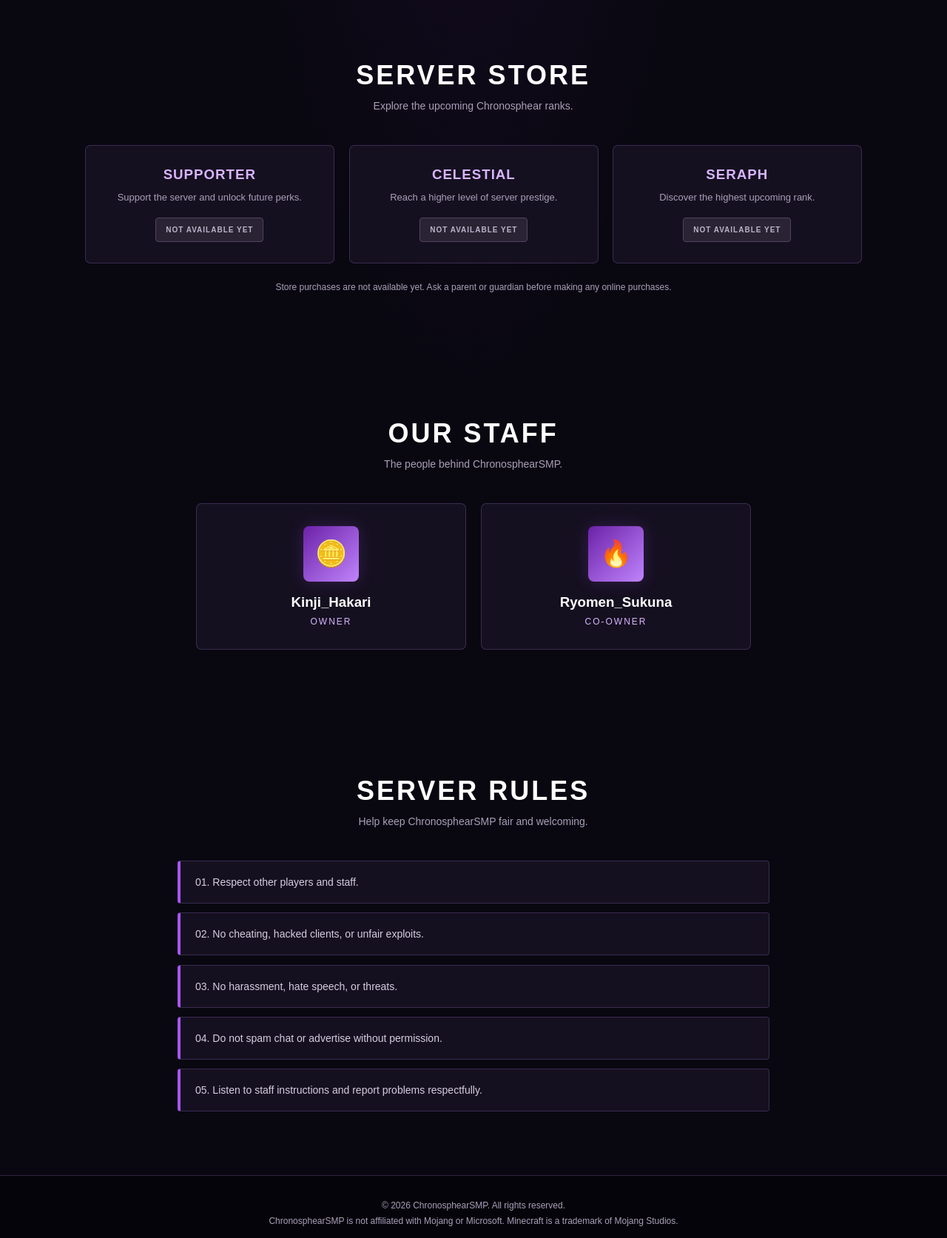
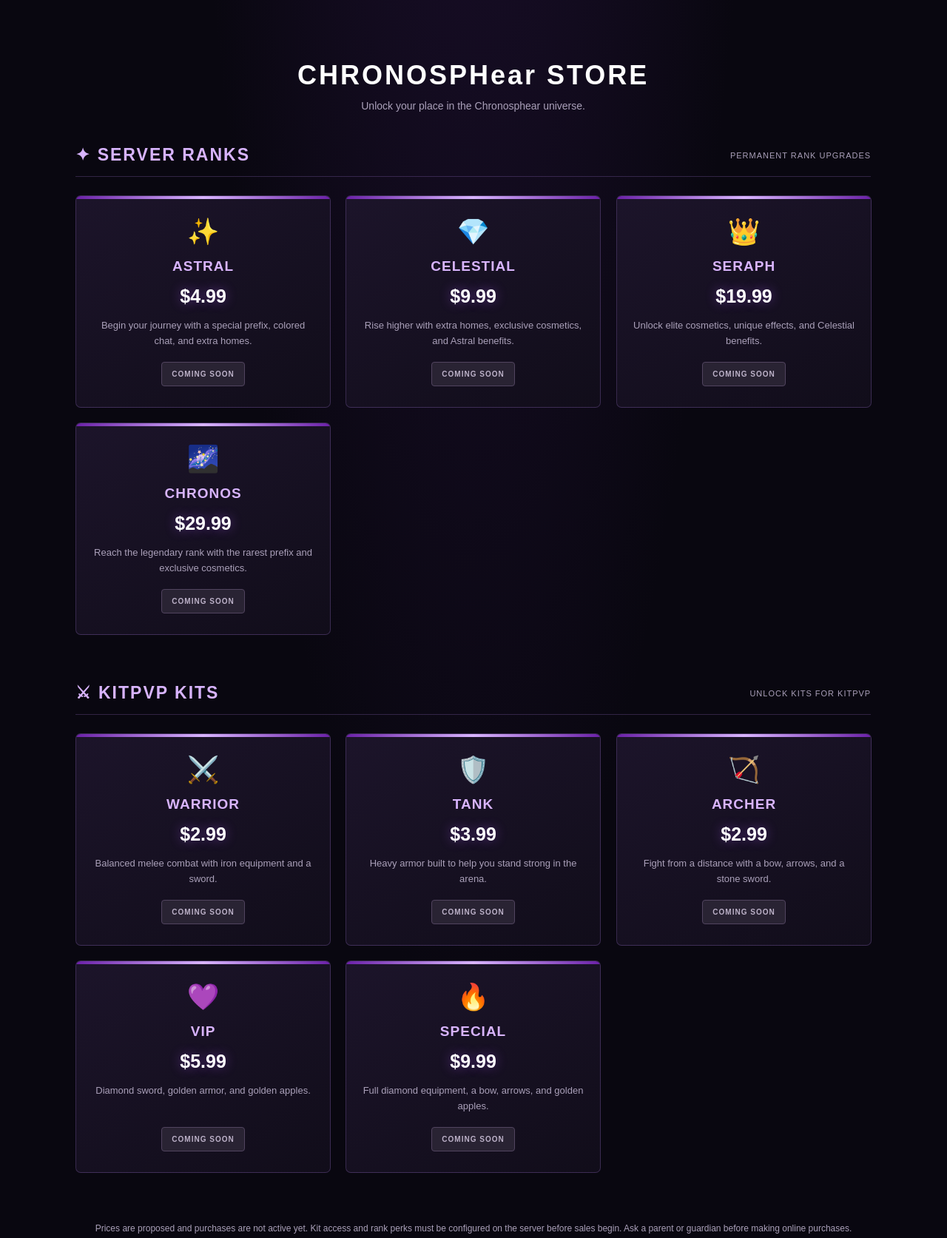
Before and after one commit to Chronosphear/ChronosphearSMP, a plain HTML site: page index.html in a window 1280 px wide. Shown: the part 1960-3633 px from the top of the page at 74% size. Drawn offline with Linux system fonts and the light colour scheme.

Commit message:
Update index.html

```diff
--- a/index.html
+++ b/index.html
@@ -18,11 +18,7 @@
       --border: rgba(190, 140, 255, .22);
     }
 
-    * {
-      box-sizing: border-box;
-      margin: 0;
-      padding: 0;
-    }
+    * { box-sizing: border-box; margin: 0; padding: 0; }
 
     html {
       scroll-behavior: smooth;
@@ -38,16 +34,8 @@
       overflow-x: hidden;
     }
 
-    a {
-      color: inherit;
-      text-decoration: none;
-    }
-
-    button {
-      font: inherit;
-    }
-
-    /* NAVIGATION */
+    a { color: inherit; text-decoration: none; }
+    button { font: inherit; }
 
     .navbar {
       position: sticky;
@@ -88,8 +76,6 @@
       text-shadow: 0 0 12px var(--purple);
     }
 
-    /* HERO */
-
     .hero {
       min-height: 650px;
       display: flex;
@@ -121,20 +107,16 @@
       letter-spacing: clamp(1px, .5vw, 5px);
       overflow-wrap: anywhere;
       color: white;
-      text-shadow:
-        0 0 15px rgba(168, 85, 247, .8),
-        0 0 45px rgba(168, 85, 247, .35);
+      text-shadow: 0 0 15px rgba(168,85,247,.8),
+                   0 0 45px rgba(168,85,247,.35);
       animation: titleGlow 4s ease-in-out infinite alternate;
     }
 
     @keyframes titleGlow {
-      from {
-        text-shadow: 0 0 12px rgba(168, 85, 247, .4);
-      }
+      from { text-shadow: 0 0 12px rgba(168,85,247,.4); }
       to {
-        text-shadow:
-          0 0 20px rgba(168, 85, 247, .9),
-          0 0 55px rgba(168, 85, 247, .5);
+        text-shadow: 0 0 20px rgba(168,85,247,.9),
+                     0 0 55px rgba(168,85,247,.5);
       }
     }
 
@@ -168,15 +150,13 @@
 
     .btn:hover {
       transform: translateY(-4px);
-      box-shadow: 0 0 25px rgba(168, 85, 247, .5);
+      box-shadow: 0 0 25px rgba(168,85,247,.5);
     }
 
     .btn.secondary {
       background: transparent;
       border-color: var(--border);
     }
-
-    /* FLOATING PIXEL BLOCKS */
 
     .pixel-block {
       position: absolute;
@@ -188,51 +168,29 @@
       box-shadow: 0 0 25px currentColor;
     }
 
-    .block-one {
-      top: 20%;
-      left: 12%;
-      background: #9333ea;
-      color: #9333ea;
-    }
-
+    .block-one { top: 20%; left: 12%; background: #9333ea; color: #9333ea; }
     .block-two {
-      top: 65%;
-      right: 14%;
-      background: #6b7280;
-      color: #6b7280;
+      top: 65%; right: 14%;
+      background: #6b7280; color: #6b7280;
       animation-delay: 1.5s;
     }
-
     .block-three {
-      bottom: 12%;
-      left: 25%;
-      background: #4ade80;
-      color: #4ade80;
+      bottom: 12%; left: 25%;
+      background: #4ade80; color: #4ade80;
       animation-delay: 3s;
     }
-
     .block-four {
-      top: 18%;
-      right: 25%;
-      background: #c084fc;
-      color: #c084fc;
+      top: 18%; right: 25%;
+      background: #c084fc; color: #c084fc;
       animation-delay: 2s;
     }
 
     @keyframes blockFloat {
-      0%, 100% {
-        transform: translateY(0) rotate(0deg);
-      }
-      50% {
-        transform: translateY(-30px) rotate(12deg);
-      }
+      0%, 100% { transform: translateY(0) rotate(0deg); }
+      50% { transform: translateY(-30px) rotate(12deg); }
     }
 
-    /* GENERAL SECTIONS */
-
-    section {
-      padding: 85px 8%;
-    }
+    section { padding: 85px 8%; }
 
     .section-heading {
       text-align: center;
@@ -251,8 +209,6 @@
       font-size: 14px;
     }
 
-    /* GAMEMODES */
-
     .gamemode-grid {
       display: grid;
       grid-template-columns: repeat(2, minmax(0, 1fr));
@@ -267,15 +223,11 @@
       min-width: 0;
       overflow: hidden;
       padding: 30px;
-      background:
-        linear-gradient(145deg, rgba(45, 25, 68, .9), rgba(16, 12, 25, .98));
+      background: linear-gradient(145deg, rgba(45,25,68,.9), rgba(16,12,25,.98));
       border: 1px solid var(--border);
       border-radius: 8px;
-      box-shadow: 0 12px 35px rgba(0, 0, 0, .25);
-      transition:
-        transform .4s ease,
-        border-color .4s ease,
-        box-shadow .4s ease;
+      box-shadow: 0 12px 35px rgba(0,0,0,.25);
+      transition: transform .4s ease, border-color .4s ease, box-shadow .4s ease;
     }
 
     .game-card::before {
@@ -291,13 +243,10 @@
     .game-card:hover {
       transform: translateY(-9px) scale(1.015);
       border-color: var(--purple);
-      box-shadow: 0 15px 40px rgba(147, 51, 234, .25);
+      box-shadow: 0 15px 40px rgba(147,51,234,.25);
     }
 
-    .game-icon {
-      font-size: 38px;
-      margin: 12px 0 18px;
-    }
+    .game-icon { font-size: 38px; margin: 12px 0 18px; }
 
     .game-card h3 {
       color: white;
@@ -316,8 +265,8 @@
       display: inline-block;
       margin-bottom: 12px;
       color: var(--purple-light);
-      border: 1px solid rgba(216, 180, 254, .35);
-      background: rgba(147, 51, 234, .12);
+      border: 1px solid rgba(216,180,254,.35);
+      background: rgba(147,51,234,.12);
       padding: 6px 10px;
       border-radius: 4px;
       font-size: 10px;
@@ -325,19 +274,17 @@
       letter-spacing: 2px;
     }
 
-    /* JUJUTSU KAISEN INSIDE SURVIVAL */
-
     .jjk-feature {
       margin-top: 27px;
       padding: 20px;
-      background: rgba(8, 6, 15, .65);
-      border: 1px solid rgba(168, 85, 247, .3);
+      background: rgba(8,6,15,.65);
+      border: 1px solid rgba(168,85,247,.3);
       border-radius: 6px;
       transition: background .3s, border-color .3s;
     }
 
     .jjk-feature:hover {
-      background: rgba(30, 15, 45, .85);
+      background: rgba(30,15,45,.85);
       border-color: var(--purple);
     }
 
@@ -357,14 +304,14 @@
 
     .jjk-list {
       display: grid;
-      grid-template-columns: repeat(2, minmax(0, 1fr));
+      grid-template-columns: repeat(2, minmax(0,1fr));
       gap: 9px;
     }
 
     .jjk-item {
       padding: 10px;
-      background: rgba(147, 51, 234, .12);
-      border: 1px solid rgba(168, 85, 247, .2);
+      background: rgba(147,51,234,.12);
+      border: 1px solid rgba(168,85,247,.2);
       border-radius: 4px;
       color: #e9d5ff;
       font-size: 12px;
@@ -374,14 +321,14 @@
 
     .jjk-item:hover {
       transform: translateY(-4px);
-      background: rgba(147, 51, 234, .3);
+      background: rgba(147,51,234,.3);
     }
 
     .kitpvp-label {
       display: inline-block;
       margin-top: 18px;
       color: #e9d5ff;
-      background: rgba(147, 51, 234, .18);
+      background: rgba(147,51,234,.18);
       border: 1px solid var(--border);
       padding: 8px 12px;
       border-radius: 4px;
@@ -389,8 +336,6 @@
       font-weight: bold;
       letter-spacing: 2px;
     }
-
-    /* SERVER ADDRESS */
 
     .server-box {
       max-width: 750px;
@@ -422,39 +367,93 @@
 
     /* STORE */
 
+    .store-category {
+      max-width: 1150px;
+      margin: 0 auto 65px;
+    }
+
+    .store-category-heading {
+      display: flex;
+      align-items: center;
+      justify-content: space-between;
+      flex-wrap: wrap;
+      gap: 12px;
+      margin-bottom: 25px;
+      padding-bottom: 15px;
+      border-bottom: 1px solid var(--border);
+    }
+
+    .store-category-heading h3 {
+      color: var(--purple-light);
+      font-size: 23px;
+      letter-spacing: 2px;
+    }
+
+    .store-category-heading span {
+      color: var(--muted);
+      font-size: 11px;
+      letter-spacing: 1px;
+    }
+
     .store-grid {
       display: grid;
       grid-template-columns: repeat(3, minmax(0, 1fr));
       gap: 20px;
-      max-width: 1050px;
-      margin: 0 auto;
     }
 
     .store-card {
+      position: relative;
+      overflow: hidden;
       text-align: center;
-      padding: 28px 18px;
-      background: var(--panel);
+      padding: 28px 20px;
+      background: linear-gradient(150deg, #1c142a, #110d1a);
       border: 1px solid var(--border);
       border-radius: 7px;
       transition: transform .4s, border-color .4s, box-shadow .4s;
     }
 
+    .store-card::before {
+      content: "";
+      position: absolute;
+      top: 0;
+      left: 0;
+      width: 100%;
+      height: 4px;
+      background: linear-gradient(90deg, #6b21a8, #d8b4fe, #6b21a8);
+    }
+
     .store-card:hover {
       transform: translateY(-7px);
       border-color: var(--purple);
-      box-shadow: 0 12px 30px rgba(147, 51, 234, .15);
+      box-shadow: 0 12px 30px rgba(147,51,234,.2);
     }
 
-    .store-card h3 {
+    .store-icon {
+      font-size: 35px;
+      margin-bottom: 15px;
+    }
+
+    .store-card h4 {
       color: var(--purple-light);
-      margin-bottom: 12px;
+      margin-bottom: 10px;
+      font-size: 19px;
       letter-spacing: 1px;
+    }
+
+    .store-price {
+      color: white;
+      font-size: 25px;
+      font-weight: 900;
+      margin: 15px 0;
+      text-shadow: 0 0 15px rgba(168,85,247,.45);
     }
 
     .store-card p {
       color: var(--muted);
       font-size: 13px;
-      margin-bottom: 20px;
+      line-height: 1.6;
+      min-height: 42px;
+      margin-bottom: 17px;
     }
 
     .unavailable {
@@ -473,14 +472,13 @@
       text-align: center;
       color: var(--muted);
       font-size: 12px;
+      line-height: 1.7;
       margin-top: 25px;
     }
 
-    /* STAFF */
-
     .staff-grid {
       display: grid;
-      grid-template-columns: repeat(2, minmax(0, 1fr));
+      grid-template-columns: repeat(2, minmax(0,1fr));
       gap: 20px;
       max-width: 750px;
       margin: 0 auto;
@@ -498,7 +496,7 @@
     .staff-card:hover {
       transform: translateY(-7px);
       border-color: var(--purple);
-      box-shadow: 0 12px 30px rgba(147, 51, 234, .2);
+      box-shadow: 0 12px 30px rgba(147,51,234,.2);
     }
 
     .staff-avatar {
@@ -510,7 +508,7 @@
       border-radius: 8px;
       background: linear-gradient(135deg, #6b21a8, #c084fc);
       font-size: 35px;
-      box-shadow: 0 0 22px rgba(168, 85, 247, .2);
+      box-shadow: 0 0 22px rgba(168,85,247,.2);
       transition: transform .4s;
     }
 
@@ -518,18 +516,8 @@
       transform: scale(1.12) rotate(-5deg);
     }
 
-    .staff-card h3 {
-      color: white;
-      margin-bottom: 8px;
-    }
-
-    .staff-card p {
-      color: var(--purple-light);
-      font-size: 12px;
-      letter-spacing: 2px;
-    }
-
-    /* RULES */
+    .staff-card h3 { color: white; margin-bottom: 8px; }
+    .staff-card p { color: var(--purple-light); font-size: 12px; letter-spacing: 2px; }
 
     .rules-list {
       max-width: 800px;
@@ -555,8 +543,6 @@
       background: #20152f;
     }
 
-    /* FOOTER */
-
     footer {
       padding: 30px 20px;
       text-align: center;
@@ -564,130 +550,61 @@
       color: var(--muted);
       font-size: 12px;
       line-height: 1.8;
-      background: rgba(5, 4, 10, .8);
+      background: rgba(5,4,10,.8);
     }
 
-    /* ENHANCED SCROLL REVEALS */
-
-    .reveal,
-    .reveal-left,
-    .reveal-right,
-    .reveal-scale {
+    .reveal, .reveal-left, .reveal-right, .reveal-scale {
       opacity: 0;
       filter: blur(5px);
-      transition:
-        opacity .9s cubic-bezier(.2, .7, .2, 1),
-        transform .9s cubic-bezier(.2, .7, .2, 1),
-        filter .9s ease;
+      transition: opacity .9s cubic-bezier(.2,.7,.2,1),
+                  transform .9s cubic-bezier(.2,.7,.2,1),
+                  filter .9s ease;
       will-change: opacity, transform;
     }
 
-    .reveal {
-      transform: translateY(55px);
+    .reveal { transform: translateY(55px); }
+    .reveal-left { transform: translateX(-65px); }
+    .reveal-right { transform: translateX(65px); }
+    .reveal-scale { transform: scale(.88); }
+
+    .reveal.visible, .reveal-left.visible,
+    .reveal-right.visible, .reveal-scale.visible {
+      opacity: 1;
+      filter: blur(0);
+      transform: translate(0,0) scale(1);
     }
 
-    .reveal-left {
-      transform: translateX(-65px);
+    .gamemode-grid .game-card:nth-child(2) { transition-delay: .15s; }
+
+    .store-grid .store-card:nth-child(2) { transition-delay: .12s; }
+    .store-grid .store-card:nth-child(3) { transition-delay: .24s; }
+
+    .staff-grid .staff-card:nth-child(2) { transition-delay: .15s; }
+
+    .rules-list .rule:nth-child(2) { transition-delay: .08s; }
+    .rules-list .rule:nth-child(3) { transition-delay: .16s; }
+    .rules-list .rule:nth-child(4) { transition-delay: .24s; }
+    .rules-list .rule:nth-child(5) { transition-delay: .32s; }
+
+    @media (max-width: 900px) {
+      .store-grid { grid-template-columns: repeat(2, minmax(0,1fr)); }
     }
 
-    .reveal-right {
-      transform: translateX(65px);
-    }
-
-    .reveal-scale {
-      transform: scale(.88);
-    }
-
-    .reveal.visible,
-    .reveal-left.visible,
-    .reveal-right.visible,
-    .reveal-scale.visible {
-      opacity: 1;
-      filter: blur(0);
-      transform: translate(0, 0) scale(1);
-    }
-
-    /* STAGGERED CHILD ANIMATIONS */
-
-    .gamemode-grid .game-card:nth-child(2) {
-      transition-delay: .15s;
-    }
-
-    .store-grid .store-card:nth-child(2) {
-      transition-delay: .12s;
-    }
-
-    .store-grid .store-card:nth-child(3) {
-      transition-delay: .24s;
-    }
-
-    .staff-grid .staff-card:nth-child(2) {
-      transition-delay: .15s;
-    }
-
-    .rules-list .rule:nth-child(2) {
-      transition-delay: .08s;
-    }
-
-    .rules-list .rule:nth-child(3) {
-      transition-delay: .16s;
-    }
-
-    .rules-list .rule:nth-child(4) {
-      transition-delay: .24s;
-    }
-
-    .rules-list .rule:nth-child(5) {
-      transition-delay: .32s;
-    }
-
-    /* MOBILE */
-
     @media (max-width: 700px) {
-      .navbar {
-        padding: 16px 5%;
-        flex-direction: column;
-      }
-
-      .nav-links {
-        justify-content: center;
-        gap: 15px;
-      }
-
-      section {
-        padding: 65px 5%;
-      }
-
-      .gamemode-grid {
-        grid-template-columns: 1fr;
-      }
-
-      .store-grid {
-        grid-template-columns: 1fr;
-      }
-
-      .staff-grid {
-        grid-template-columns: 1fr;
-      }
-
-      .hero {
-        min-height: 570px;
-      }
+      .navbar { padding: 16px 5%; flex-direction: column; }
+      .nav-links { justify-content: center; gap: 15px; }
+      section { padding: 65px 5%; }
+      .gamemode-grid, .store-grid, .staff-grid { grid-template-columns: 1fr; }
+      .hero { min-height: 570px; }
     }
 
     @media (prefers-reduced-motion: reduce) {
-      *,
-      *::before,
-      *::after {
+      *, *::before, *::after {
         scroll-behavior: auto !important;
         animation-duration: .01ms !important;
         transition-duration: .01ms !important;
       }
-
-      .reveal,
-      .reveal-left,
-      .reveal-right,
-      .reveal-scale {
+      .reveal, .reveal-left, .reveal-right, .reveal-scale {
         opacity: 1;
         filter: none;
         transform: none;
@@ -700,7 +617,6 @@
 
   <nav class="navbar">
     <a href="#home" class="logo">ChronosphearSMP</a>
-
     <div class="nav-links">
       <a href="#home">Home</a>
       <a href="#gamemodes">Gamemodes</a>
@@ -710,8 +626,6 @@
     </div>
   </nav>
 
-  <!-- HERO -->
-
   <header class="hero" id="home">
     <div class="pixel-block block-one"></div>
     <div class="pixel-block block-two"></div>
@@ -720,22 +634,14 @@
 
     <div class="hero-content reveal">
       <div class="eyebrow">A world beyond the ordinary</div>
-
       <h1>ChronosphearSMP</h1>
-
-      <p>
-        Explore new realms. Build your legacy.
-        Write your story.
-      </p>
-
+      <p>Explore new realms. Build your legacy. Write your story.</p>
       <div class="buttons">
         <a href="#gamemodes" class="btn">EXPLORE GAMEMODES</a>
         <a href="#store" class="btn secondary">VIEW STORE</a>
       </div>
     </div>
   </header>
-
-  <!-- GAMEMODES -->
 
   <section id="gamemodes">
     <div class="section-heading reveal">
@@ -744,30 +650,15 @@
     </div>
 
     <div class="gamemode-grid">
-
-      <!-- SURVIVAL WITH JUJUTSU KAISEN INSIDE -->
-
       <article class="game-card reveal-left">
         <div class="game-icon">🌌</div>
-
         <span class="game-tag">MAIN GAMEMODE</span>
-
         <h3>SURVIVAL</h3>
-
-        <p>
-          Explore the world, gather resources, build your base,
-          and create your own adventure.
-        </p>
+        <p>Explore the world, gather resources, build your base, and create your own adventure.</p>
 
         <div class="jjk-feature">
           <h4>JUJUTSU KAISEN FEATURED</h4>
-
-          <p>
-            Enter the world of Jujutsu Kaisen inside Survival.
-            Discover special content inspired by the series
-            while continuing your survival adventure.
-          </p>
-
+          <p>Enter the world of Jujutsu Kaisen inside Survival. Discover special content inspired by the series while continuing your survival adventure.</p>
           <div class="jjk-list">
             <div class="jjk-item">Cursed Techniques</div>
             <div class="jjk-item">Special Abilities</div>
@@ -777,27 +668,15 @@
         </div>
       </article>
 
-      <!-- KITPVP -->
-
       <article class="game-card reveal-right">
         <div class="game-icon">⚔️</div>
-
         <span class="game-tag">PLAYER COMBAT</span>
-
         <h3>KITPVP</h3>
-
-        <p>
-          Choose your kit, enter the arena, and battle
-          against other players.
-        </p>
-
+        <p>Choose your kit, enter the arena, and battle against other players.</p>
         <span class="kitpvp-label">PLAYERS FFA</span>
       </article>
-
     </div>
   </section>
-
-  <!-- SERVER ADDRESS -->
 
   <section id="server">
     <div class="section-heading reveal">
@@ -807,16 +686,11 @@
 
     <div class="server-box reveal-scale">
       <p>SERVER ADDRESS</p>
-
       <div class="server-address">
         <code id="serverAddress">wss://Chronosphear.eagler.host</code>
-
-        <button class="btn" id="copyButton" onclick="copyAddress()">
-          COPY ADDRESS
-        </button>
+        <button class="btn" id="copyButton" onclick="copyAddress()">COPY ADDRESS</button>
       </div>
-
-      <p id="copyMessage" style="margin-top: 15px; color: #d8b4fe;"></p>
+      <p id="copyMessage" style="margin-top:15px;color:#d8b4fe;"></p>
     </div>
   </section>
 
@@ -824,39 +698,110 @@
 
   <section id="store">
     <div class="section-heading reveal">
-      <h2>SERVER STORE</h2>
-      <p>Explore the upcoming Chronosphear ranks.</p>
+      <h2>CHRONOSPHear STORE</h2>
+      <p>Unlock your place in the Chronosphear universe.</p>
     </div>
 
-    <div class="store-grid">
+    <!-- RANKS -->
 
-      <div class="store-card reveal">
-        <h3>SUPPORTER</h3>
-        <p>Support the server and unlock future perks.</p>
-        <span class="unavailable">NOT AVAILABLE YET</span>
+    <div class="store-category">
+      <div class="store-category-heading reveal">
+        <h3>✦ SERVER RANKS</h3>
+        <span>PERMANENT RANK UPGRADES</span>
       </div>
 
-      <div class="store-card reveal">
-        <h3>CELESTIAL</h3>
-        <p>Reach a higher level of server prestige.</p>
-        <span class="unavailable">NOT AVAILABLE YET</span>
+      <div class="store-grid">
+        <article class="store-card reveal">
+          <div class="store-icon">✨</div>
+          <h4>ASTRAL</h4>
+          <div class="store-price">$4.99</div>
+          <p>Begin your journey with a special prefix, colored chat, and extra homes.</p>
+          <span class="unavailable">COMING SOON</span>
+        </article>
+
+        <article class="store-card reveal">
+          <div class="store-icon">💎</div>
+          <h4>CELESTIAL</h4>
+          <div class="store-price">$9.99</div>
+          <p>Rise higher with extra homes, exclusive cosmetics, and Astral benefits.</p>
+          <span class="unavailable">COMING SOON</span>
+        </article>
+
+        <article class="store-card reveal">
+          <div class="store-icon">👑</div>
+          <h4>SERAPH</h4>
+          <div class="store-price">$19.99</div>
+          <p>Unlock elite cosmetics, unique effects, and Celestial benefits.</p>
+          <span class="unavailable">COMING SOON</span>
+        </article>
+
+        <article class="store-card reveal">
+          <div class="store-icon">🌌</div>
+          <h4>CHRONOS</h4>
+          <div class="store-price">$29.99</div>
+          <p>Reach the legendary rank with the rarest prefix and exclusive cosmetics.</p>
+          <span class="unavailable">COMING SOON</span>
+        </article>
+      </div>
+    </div>
+
+    <!-- KITPVP KITS -->
+
+    <div class="store-category">
+      <div class="store-category-heading reveal">
+        <h3>⚔ KITPVP KITS</h3>
+        <span>UNLOCK KITS FOR KITPVP</span>
       </div>
 
-      <div class="store-card reveal">
-        <h3>SERAPH</h3>
-        <p>Discover the highest upcoming rank.</p>
-        <span class="unavailable">NOT AVAILABLE YET</span>
+      <div class="store-grid">
+        <article class="store-card reveal">
+          <div class="store-icon">⚔️</div>
+          <h4>WARRIOR</h4>
+          <div class="store-price">$2.99</div>
+          <p>Balanced melee combat with iron equipment and a sword.</p>
+          <span class="unavailable">COMING SOON</span>
+        </article>
+
+        <article class="store-card reveal">
+          <div class="store-icon">🛡️</div>
+          <h4>TANK</h4>
+          <div class="store-price">$3.99</div>
+          <p>Heavy armor built to help you stand strong in the arena.</p>
+          <span class="unavailable">COMING SOON</span>
+        </article>
+
+        <article class="store-card reveal">
+          <div class="store-icon">🏹</div>
+          <h4>ARCHER</h4>
+          <div class="store-price">$2.99</div>
+          <p>Fight from a distance with a bow, arrows, and a stone sword.</p>
+          <span class="unavailable">COMING SOON</span>
+        </article>
+
+        <article class="store-card reveal">
+          <div class="store-icon">💜</div>
+          <h4>VIP</h4>
+          <div class="store-price">$5.99</div>
+          <p>Diamond sword, golden armor, and golden apples.</p>
+          <span class="unavailable">COMING SOON</span>
+        </article>
+
+        <article class="store-card reveal">
+          <div class="store-icon">🔥</div>
+          <h4>SPECIAL</h4>
+          <div class="store-price">$9.99</div>
+          <p>Full diamond equipment, a bow, arrows, and golden apples.</p>
+          <span class="unavailable">COMING SOON</span>
+        </article>
       </div>
-
     </div>
 
     <p class="store-note">
-      Store purchases are not available yet. Ask a parent or guardian
-      before making any online purchases.
+      Prices are proposed and purchases are not active yet.
+      Kit access and rank perks must be configured on the server before sales begin.
+      Ask a parent or guardian before making online purchases.
     </p>
   </section>
-
-  <!-- STAFF -->
 
   <section id="staff">
     <div class="section-heading reveal">
@@ -865,7 +810,6 @@
     </div>
 
     <div class="staff-grid">
-
       <div class="staff-card reveal-left">
         <div class="staff-avatar">🪙</div>
         <h3>Kinji_Hakari</h3>
@@ -877,11 +821,8 @@
         <h3>Ryomen_Sukuna</h3>
         <p>CO-OWNER</p>
       </div>
-
     </div>
   </section>
-
-  <!-- RULES -->
 
   <section id="rules">
     <div class="section-heading reveal">
@@ -898,28 +839,17 @@
     </div>
   </section>
 
-  <!-- FOOTER -->
-
   <footer>
     <p>© <span id="year"></span> ChronosphearSMP. All rights reserved.</p>
-    <p>
-      ChronosphearSMP is not affiliated with Mojang or Microsoft.
-      Minecraft is a trademark of Mojang Studios.
-    </p>
+    <p>ChronosphearSMP is not affiliated with Mojang or Microsoft. Minecraft is a trademark of Mojang Studios.</p>
   </footer>
 
   <script>
-    // Automatic copyright year
-    document.getElementById("year").textContent =
-      new Date().getFullYear();
+    document.getElementById("year").textContent = new Date().getFullYear();
 
-    // Copy server address
     function copyAddress() {
-      const address =
-        document.getElementById("serverAddress").textContent;
-
-      const message =
-        document.getElementById("copyMessage");
+      const address = document.getElementById("serverAddress").textContent;
+      const message = document.getElementById("copyMessage");
 
       if (navigator.clipboard && window.isSecureContext) {
         navigator.clipboard.writeText(address).then(() => {
@@ -944,7 +874,6 @@
       }
     }
 
-    // Enhanced scroll reveal animations
     const revealElements = document.querySelectorAll(
       ".reveal, .reveal-left, .reveal-right, .reveal-scale"
     );
@@ -962,13 +891,9 @@
         rootMargin: "0px 0px -45px 0px"
       });
 
-      revealElements.forEach((element) => {
-        observer.observe(element);
-      });
+      revealElements.forEach((element) => observer.observe(element));
     } else {
-      revealElements.forEach((element) => {
-        element.classList.add("visible");
-      });
+      revealElements.forEach((element) => element.classList.add("visible"));
     }
   </script>
 
```
